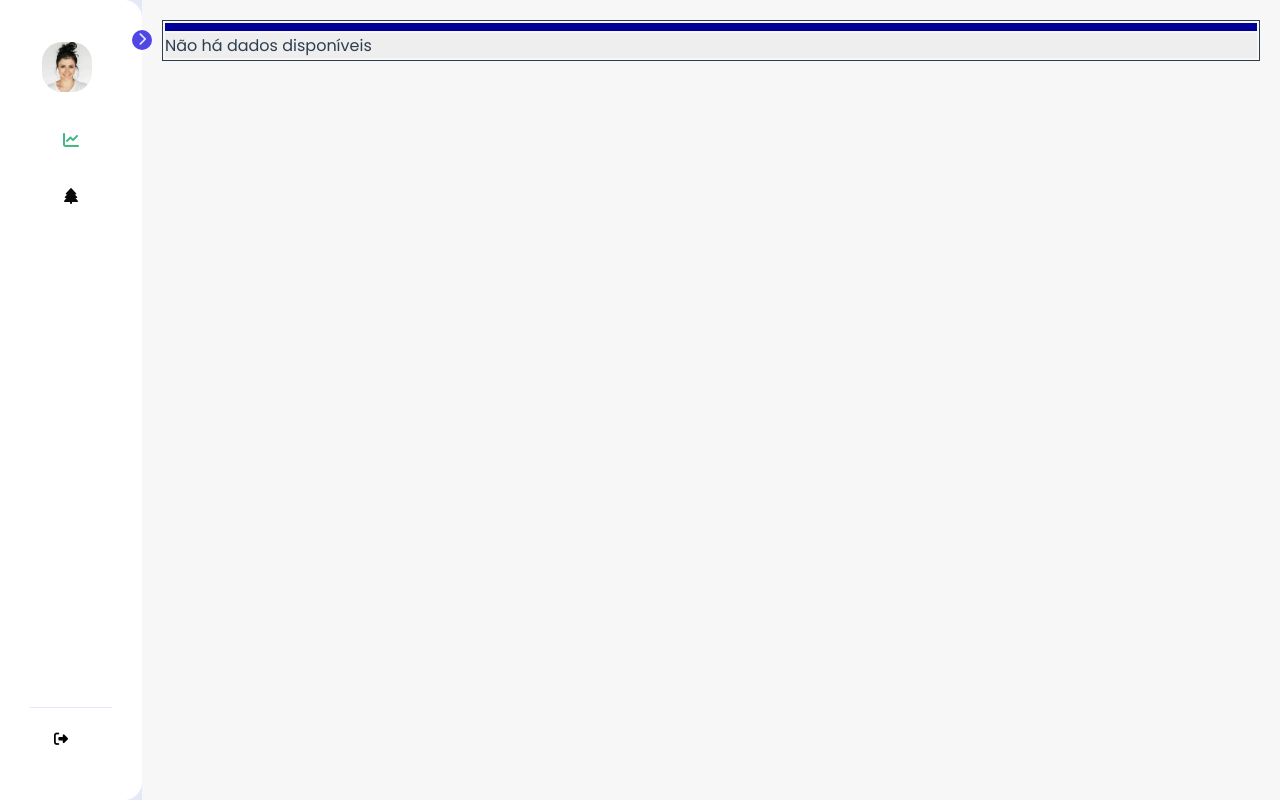
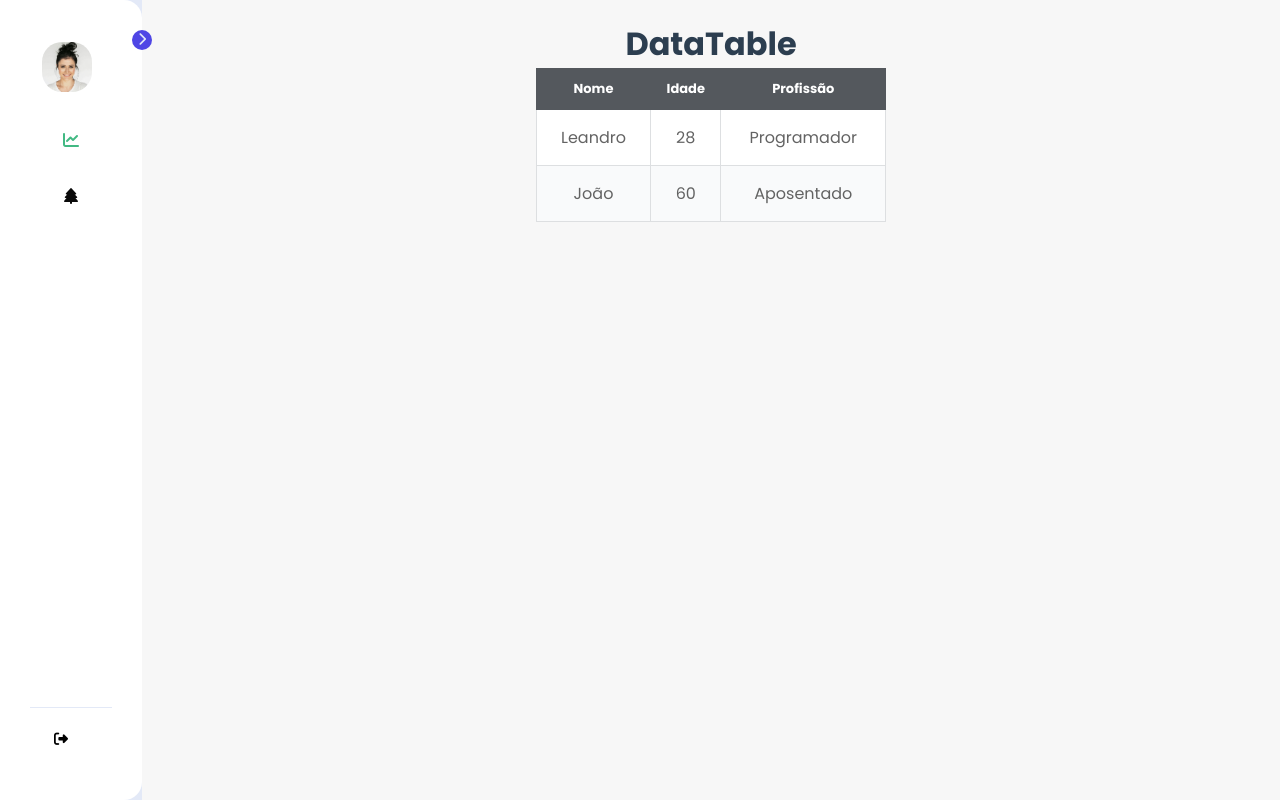
Before and after one commit to LeElima/components-page, a Vue app: page /datatable in a window 1280 px wide. Built offline with nearby package versions, Linux system fonts and the light colour scheme.

Commit message:
Melhorado layout e funcionamento da DataTable

```diff
--- a/src/components/DataTable.vue
+++ b/src/components/DataTable.vue
@@ -1,27 +1,21 @@
 <template>
     <div>
-        <div>
+        <div class="tabela">
             <table>
                 <thead>
                     <tr>
-                        <th v-for="(header, index) in headersL" :key="index">
-                            {{header.name}}
+                        <th v-for="(header, index) in headers" :key="index">
+                            {{header[`text`]}}
                         </th>
                     </tr>
                 </thead>
                 <tbody>
-                    <tr v-if="itemsL.length == 0">
-                        <td :colspan="headersL.length">Não há dados disponíveis</td>
-                    </tr>
-                    <tr v-else v-for="(item, index) in itemsTree" :key="index">
-                        <td  v-for="(header, indexC) in headersL" :key="indexC" :data-th="header.nome" @click="expand(item, index)">
-                            <slot :name="`item.${header.value}`" :item="item">
-                                <span v-bind:style="setPadding(item)">
-                                    {{item[`${header.value}`]}}
-                                </span>
+                    <tr v-for="(item, indexItem) in items" :key="indexItem">
+                        <td v-for="(header) in headers" :key="header[`text`]" :class="{'text-right': header[`align`] === 'right', 'text-left': header[`align`] === 'left'}" >
+                            <slot  :name="`item.${header[`value`]}`" :item="item" :index="indexItem"  >
+                                {{ item[header[`value`]] }}
                             </slot>
                         </td>
-
                     </tr>
                 </tbody>
             </table>
@@ -31,126 +25,51 @@
 <script lang="ts">
 import Vue from 'vue'
 export default Vue.extend({
-    name: "SmartList",
+    name: "DataTable",
     props:{
-        items: Array,
-        headers: Array,
-        sons: String,
-        id: String
+        items: [] as any[] ,
+        headers: [] as any[],
     },
     computed:{
-        itemsTree(){
-            var newObj:any=[];
-                this.montarLinhas(this.itemsL, newObj, 0, this.itemId, this.isExpanded)
-            return newObj;
-        },
     },
-    watch: {
-        // itemsL:{
-        //     immediate: true,
-        //     handler(value){
-        //         this.$emit("input", value);
-        //     }
-        // },
-        // items: {
-        //     immediate: true,
-        //     handler(value){
-        //         this.itemsL = value;
-        //     }
-        // }
-    },
+
     data(){
         return {
-            headersL: this.headers,
-            itemsL: this.items,
-            sonsL: this.sons,
-            isExpanded: false,
-            selectedRowID: {},
-            itemId: this.id,
-            key: this.id
+
         };
     },
-    beforeMount(){
-        if(this.itemsL && this.itemsL.length > 0){
-            this.montarItems(this.itemsL, 0)
-        }
-    },
+
     methods:{
-        montarItems(items: any, nivel: Number){
-            if(items != undefined){
-                items.forEach((x:any)=>{
-                    x.nivel=nivel;
-                    x.expansivel = true;
-                    if(x[`${this.sonsL}`]){
-                        var newNivel = Number(nivel) + 1;
-                        this.montarItems(x[`${this.sonsL}`], newNivel)
-                    }
-                })
-            }
 
 
-        },
-        expand(item: any, index: number){
-            if(item.expansivel == false && item[`${this.sonsL}`] != undefined){
-                if(item[`${this.sonsL}`].length != 0){
-                    // this.montarLinhas(item[`${this.sonsL}`], [], item.nivel +1, item.id, true)
-                    this.isExpanded = true;
-                    this.montarLinhas(item[`${this.sonsL}`], [], Number(item.nivel) +1, item[`${this.key}`], this.isExpanded)
-                }
-            }
-            if(item.expansivel == true && item[`${this.sonsL}`] != undefined){
-                this.isExpanded = false;
-                item[`${this.sonsL}`].forEach((x:any)=>{
-                    x.expansivel = this.isExpanded
-                })
-                item.expansivel = this.isExpanded;
-                this.$set(item, "expansivel", this.isExpanded);
-                //this.$set(item, "leaf", false);
-                this.itemId = '';
-            }
-        },
-        setPadding(item: any) {
-            return `padding-left: ${item.nivel * 30}px;`;
-        },
-        montarLinhas(arrayObjetos: any, novoObjeto: any, nivel: any, idItem: any, expansivel: any){
-            arrayObjetos.forEach((item:any) => {
-                if(item[`${this.sonsL}`] && item[`${this.sonsL}`].length != 0){
-                    item.nivel = nivel
-                    novoObjeto.push(item)
-                    console.log(item[`${this.key}`])
-                    console.log(idItem)
-                    if(item[`${this.key}`] == idItem){
-                        item.expansivel = expansivel
-                    }
-                    if(item.expansivel == true){
-
-                        this.montarLinhas(item[`${this.sonsL}`], novoObjeto, item.nivel + 1, idItem, expansivel)
-                    }
-                }
-                else{
-                    item.nivel = nivel
-                    novoObjeto.push(item)
-                    return false;
-                }
-            })
-        },
     }
 })
 </script>
 <style  scoped>
-    table{
-        font-family:sans-serif;
-        width:100%;
-	    border:1px solid
-
-    }
-    td {
-        text-align:left;
-        background-color:#eee;
-    }
-    th {
-        padding:.25em .5em;
-        background-color:#009;
-        color:#fff;
-    }
+    table {
+	border-collapse: collapse;
+    font-family: Tahoma, Geneva, sans-serif;
+    min-width: 350px !important;
+}
+table td {
+	padding: 15px;
+}
+table thead th {
+	background-color: #54585d;
+	color: #ffffff;
+	font-weight: bold;
+	font-size: 13px;
+	border: 1px solid #54585d;
+    padding: 10px;
+}
+table tbody td {
+	color: #636363;
+	border: 1px solid #dddfe1;
+}
+table tbody tr {
+	background-color: #f9fafb;
+}
+table tbody tr:nth-child(odd) {
+	background-color: #ffffff;
+}
 </style>
--- a/src/views/DataTableView.vue
+++ b/src/views/DataTableView.vue
@@ -1,8 +1,23 @@
 <template>
     <div class="about">
-      <data-table :headers="headers" :items="items" />
+        <h1>DataTable</h1>
+        <div class="tabela">
+            <data-table :headers="headers" :items="items" />
+        </div>
+
     </div>
   </template>
+  <style>
+    .about{
+        display: flex;
+    flex-direction: column;
+    }
+    .tabela{
+        display: flex;
+        justify-content: center;
+
+    }
+</style>
 <script lang="ts">
 import Vue from 'vue';
 import DataTable from '@/components/DataTable.vue';
@@ -14,10 +29,30 @@ export default Vue.extend({
         return{
             headers: [
                 {
-                    text: "Descrição"
-                }
+                    text: "Nome",
+                    value: "nome"
+                },
+                {
+                    text: "Idade",
+                    value: "idade"
+                },
+                {
+                    text: "Profissão",
+                    value: "profissao"
+                },
             ],
-            items: []
+            items: [
+                {
+                    nome: "Leandro",
+                    idade: "28",
+                    profissao: "Programador"
+                },
+                {
+                    nome: "João",
+                    idade: "60",
+                    profissao: "Aposentado"
+                },
+            ]
         }
     },
 })
```
